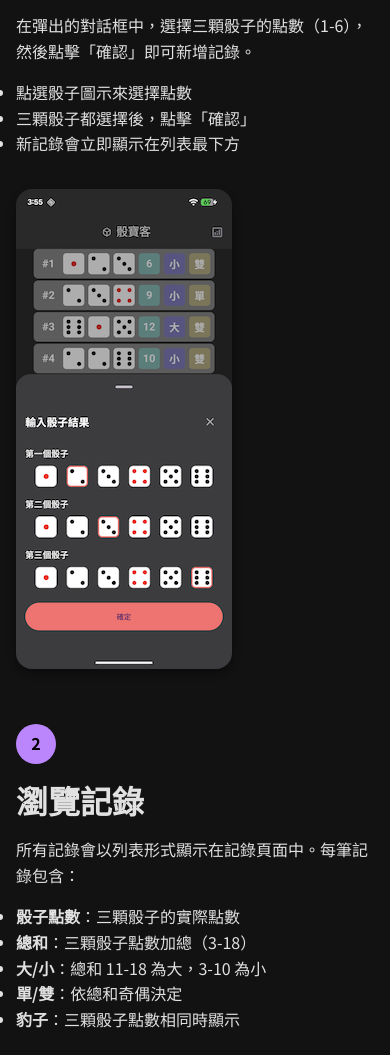
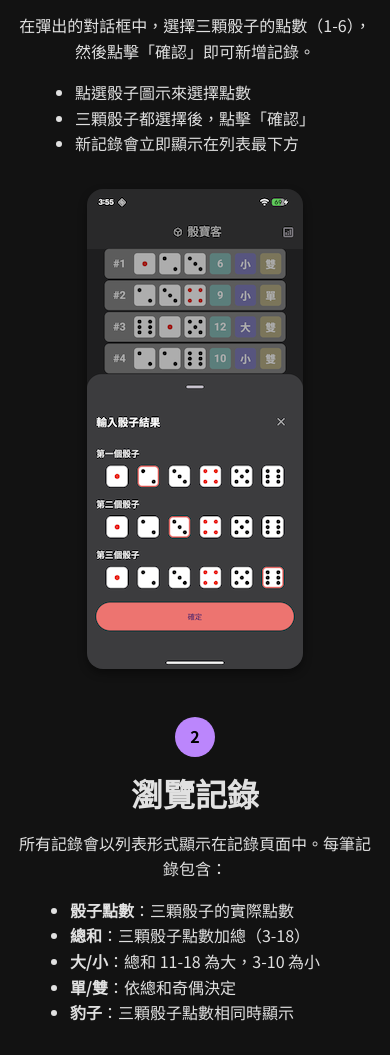
Before and after one commit to HankLi0130/sicbotracker-website, a plain HTML site: page tutorial.html in a window 390 px wide. Shown: the part 455-1510 px from the top of the page. Drawn offline with Linux system fonts and the light colour scheme.

Commit message:
fix: fix the bugs for issue #1

```diff
--- a/css/style.css
+++ b/css/style.css
@@ -255,11 +255,11 @@ a:hover {
 
 .screenshot-grid {
   display: flex;
-  justify-content: center;
   gap: var(--spacing-lg);
   overflow-x: auto;
-  padding: var(--spacing-md) 0;
+  padding: var(--spacing-md) var(--spacing-lg);
   scroll-snap-type: x mandatory;
+  -webkit-overflow-scrolling: touch;
 }
 
 .screenshot-grid img {
@@ -353,6 +353,12 @@ a:hover {
 }
 
 /* Responsive */
+@media (min-width: 769px) {
+  .screenshot-grid {
+    justify-content: center;
+  }
+}
+
 @media (max-width: 768px) {
   .header .container {
     flex-direction: column;
@@ -369,10 +375,27 @@ a:hover {
 
   .tutorial-step {
     grid-template-columns: 1fr;
+    text-align: center;
   }
 
   .tutorial-step:nth-child(even) {
     direction: ltr;
+  }
+
+  .tutorial-content ul,
+  .tutorial-content ol {
+    text-align: left;
+    display: inline-block;
+  }
+
+  .tutorial-image {
+    display: flex;
+    justify-content: center;
+  }
+
+  .step-number {
+    margin-left: auto;
+    margin-right: auto;
   }
 }
 
```
